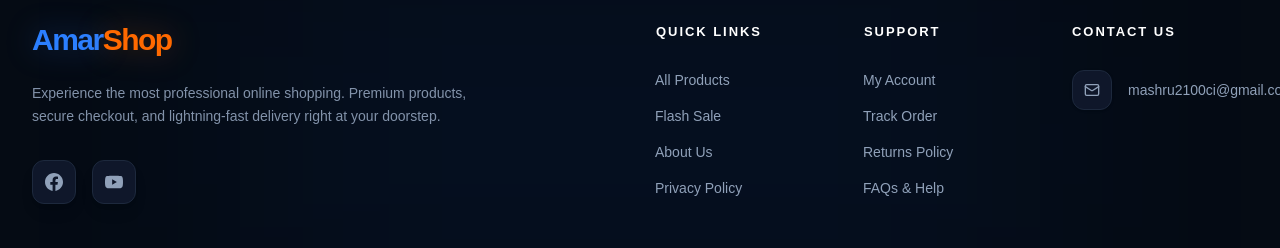
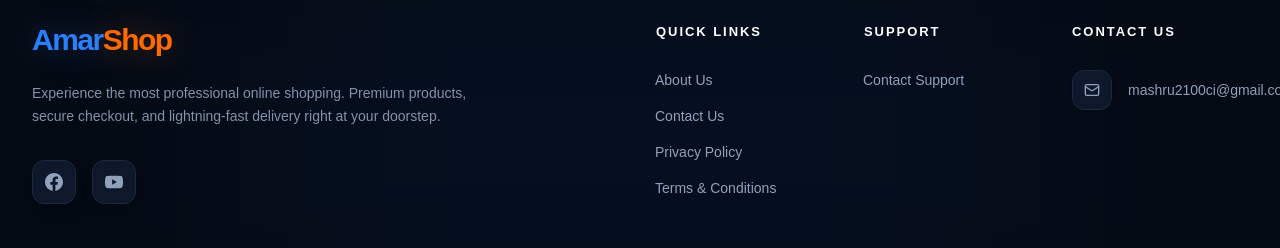
Before and after one commit to Mashru498/amar-shop, a Next.js app: page / in a window 1280 px wide. Shown: the part 1472-1720 px from the top of the page. Built offline with nearby package versions, Linux system fonts and the light colour scheme; no server answers.

Commit message:
Refined Footer links for minimalist and ultra-premium UX

```diff
--- a/src/components/Footer.tsx
+++ b/src/components/Footer.tsx
@@ -3,6 +3,19 @@ import Link from 'next/link';
 import { Mail } from 'lucide-react';
 
 export default function Footer() {
+
+  // প্রফেশনাল ডেভেলপমেন্ট অ্যাপ্রোচ: লিংকগুলোকে আলাদা অ্যারেতে রাখা হয়েছে যাতে ভবিষ্যতে পরিবর্তন করা সহজ হয়
+  const quickLinks = [
+    { name: 'About Us', href: '/about' },
+    { name: 'Contact Us', href: '/contact' },
+    { name: 'Privacy Policy', href: '/privacy' },
+    { name: 'Terms & Conditions', href: '/terms' }
+  ];
+
+  const supportLinks = [
+    { name: 'Contact Support', href: '/support' }
+  ];
+
   return (
     <footer className="bg-[#050B14] text-slate-400 pt-20 pb-24 md:pb-10 relative z-20 border-t border-slate-800/60 font-sans overflow-hidden">
 
@@ -16,7 +29,7 @@ export default function Footer() {
             ========================================= */}
         <div className="grid grid-cols-1 md:grid-cols-2 lg:grid-cols-12 gap-12 lg:gap-8 mb-16">
 
-          {/* Brand & Intro (Takes up 5 columns for perfect spacing) */}
+          {/* Brand & Intro */}
           <div className="lg:col-span-5 flex flex-col pr-0 md:pr-10">
             <Link href="/" className="text-3xl font-black tracking-tighter mb-6 inline-block">
               <span className="text-blue-500 drop-shadow-[0_0_15px_rgba(59,130,246,0.3)]">Amar</span>
@@ -41,31 +54,30 @@ export default function Footer() {
             </div>
           </div>
 
-          {/* Quick Links */}
+          {/* Quick Links (Updated flawlessly) */}
           <div className="lg:col-span-2 lg:col-start-7">
             <h4 className="text-white font-bold text-[13px] tracking-[0.15em] mb-7 uppercase">Quick Links</h4>
             <ul className="space-y-4 text-sm font-medium">
-              {['All Products', 'Flash Sale', 'About Us', 'Privacy Policy'].map((name) => (
-                <li key={name}>
-                  <Link href={`/${name.toLowerCase().replace(' ', '-')}`} className="group flex items-center hover:text-white transition-colors">
-                    {/* Minimalist Senior Dev Line Dash instead of generic arrows */}
+              {quickLinks.map((link) => (
+                <li key={link.name}>
+                  <Link href={link.href} className="group flex items-center hover:text-white transition-colors">
                     <span className="text-orange-500 mr-2 opacity-0 -ml-4 group-hover:opacity-100 group-hover:ml-0 transition-all duration-300">⎯</span>
-                    <span className="group-hover:translate-x-1 transition-transform duration-300">{name}</span>
+                    <span className="group-hover:translate-x-1 transition-transform duration-300">{link.name}</span>
                   </Link>
                 </li>
               ))}
             </ul>
           </div>
 
-          {/* Support */}
+          {/* Support (Minimalist and clean) */}
           <div className="lg:col-span-2">
             <h4 className="text-white font-bold text-[13px] tracking-[0.15em] mb-7 uppercase">Support</h4>
             <ul className="space-y-4 text-sm font-medium">
-              {['My Account', 'Track Order', 'Returns Policy', 'FAQs & Help'].map((name) => (
-                <li key={name}>
-                  <Link href="/support" className="group flex items-center hover:text-white transition-colors">
+              {supportLinks.map((link) => (
+                <li key={link.name}>
+                  <Link href={link.href} className="group flex items-center hover:text-white transition-colors">
                     <span className="text-orange-500 mr-2 opacity-0 -ml-4 group-hover:opacity-100 group-hover:ml-0 transition-all duration-300">⎯</span>
-                    <span className="group-hover:translate-x-1 transition-transform duration-300">{name}</span>
+                    <span className="group-hover:translate-x-1 transition-transform duration-300">{link.name}</span>
                   </Link>
                 </li>
               ))}
@@ -77,7 +89,6 @@ export default function Footer() {
             <h4 className="text-white font-bold text-[13px] tracking-[0.15em] mb-7 uppercase">Contact Us</h4>
             <ul className="space-y-4 text-sm font-medium">
               <li>
-                {/* Updated link with target="_blank" to open in a new tab smoothly */}
                 <a href="https://mail.google.com/mail/u/0/?tab=rm&ogbl#sent?compose=new" target="_blank" rel="noopener noreferrer" className="flex items-center group cursor-pointer w-max tap-highlight-transparent">
                   <div className="w-10 h-10 rounded-xl bg-[#0F172A] border border-slate-800 flex items-center justify-center mr-4 shrink-0 group-hover:bg-orange-500 group-hover:border-orange-500 transition-all duration-300 shadow-sm group-hover:shadow-orange-500/20">
                     <Mail className="w-4 h-4 text-slate-400 group-hover:text-white transition-colors" />
```
